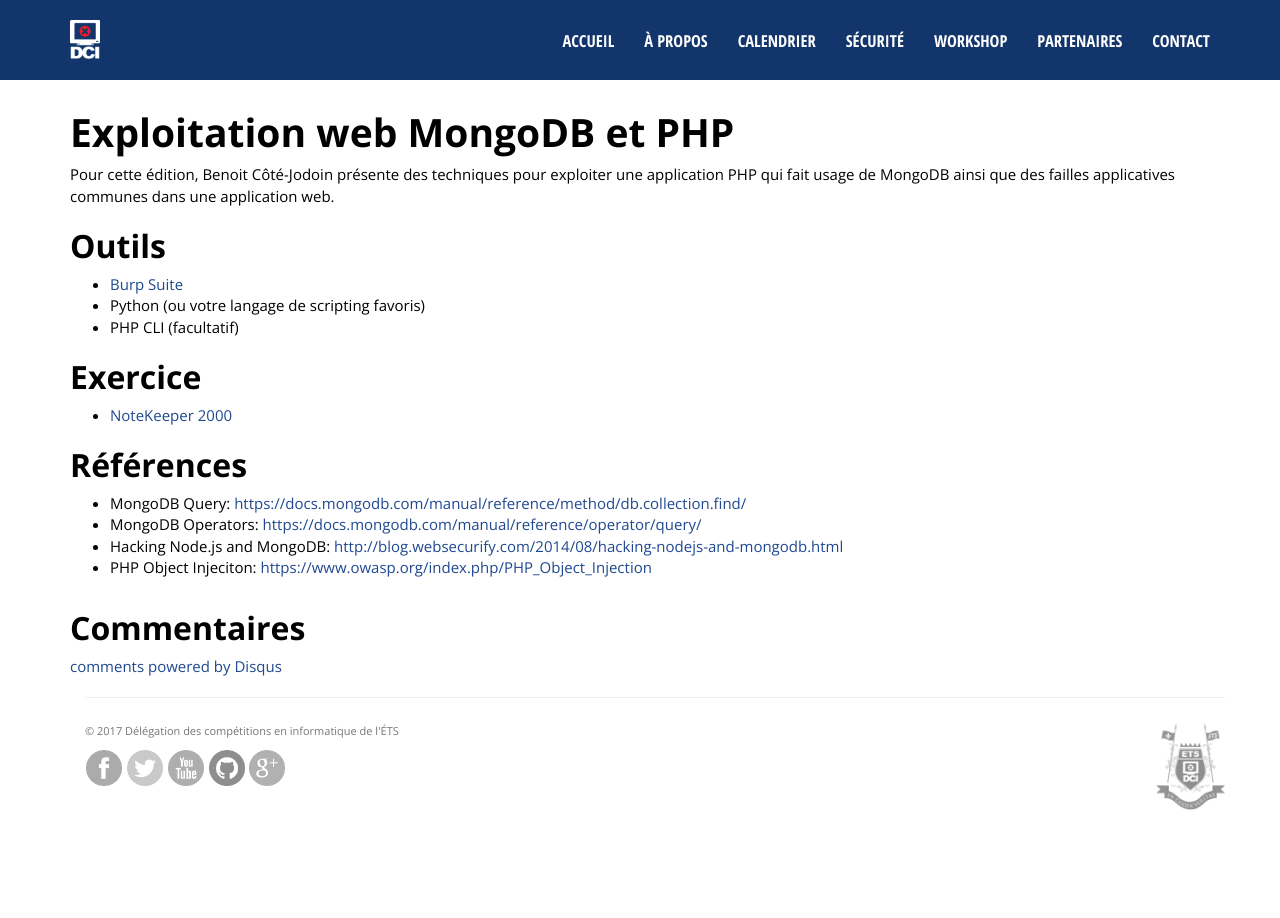
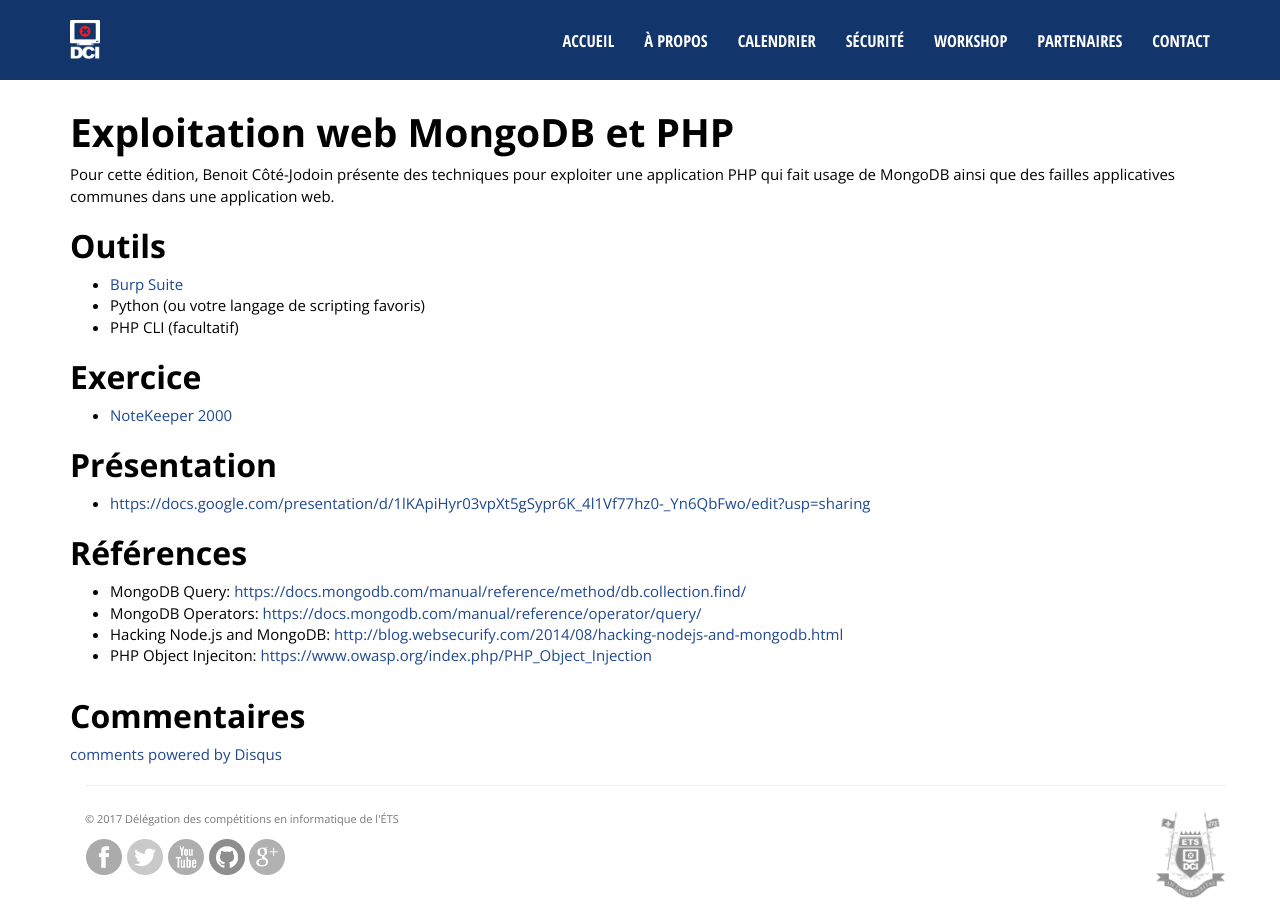
Before and after one commit to dciets/dciets.github.io, a Jekyll site: the page built from dci-workshop/_posts/2017-03-01-exploitation-monogodb-php.markdown, in a window 1280 px wide. Built offline with Jekyll 4.4.1, drawn with Linux system fonts in a browser that asks for light colours; comment, search, counter and statistics services are not loaded.

Commit message:
added slides to last workshop

```diff
--- a/dci-workshop/_posts/2017-03-01-exploitation-monogodb-php.markdown
+++ b/dci-workshop/_posts/2017-03-01-exploitation-monogodb-php.markdown
@@ -15,6 +15,9 @@ Pour cette édition, Benoit Côté-Jodoin présente des techniques pour exploite
 ## Exercice
 - [NoteKeeper 2000](http://notes.workshop.dciets.com/)
 
+## Présentation
+- [https://docs.google.com/presentation/d/1lKApiHyr03vpXt5gSypr6K_4l1Vf77hz0-_Yn6QbFwo/edit?usp=sharing](Slides)
+
 ## Références
 - MongoDB Query: [https://docs.mongodb.com/manual/reference/method/db.collection.find/](https://docs.mongodb.com/manual/reference/method/db.collection.find/)
 - MongoDB Operators: [https://docs.mongodb.com/manual/reference/operator/query/](https://docs.mongodb.com/manual/reference/operator/query/)
```
